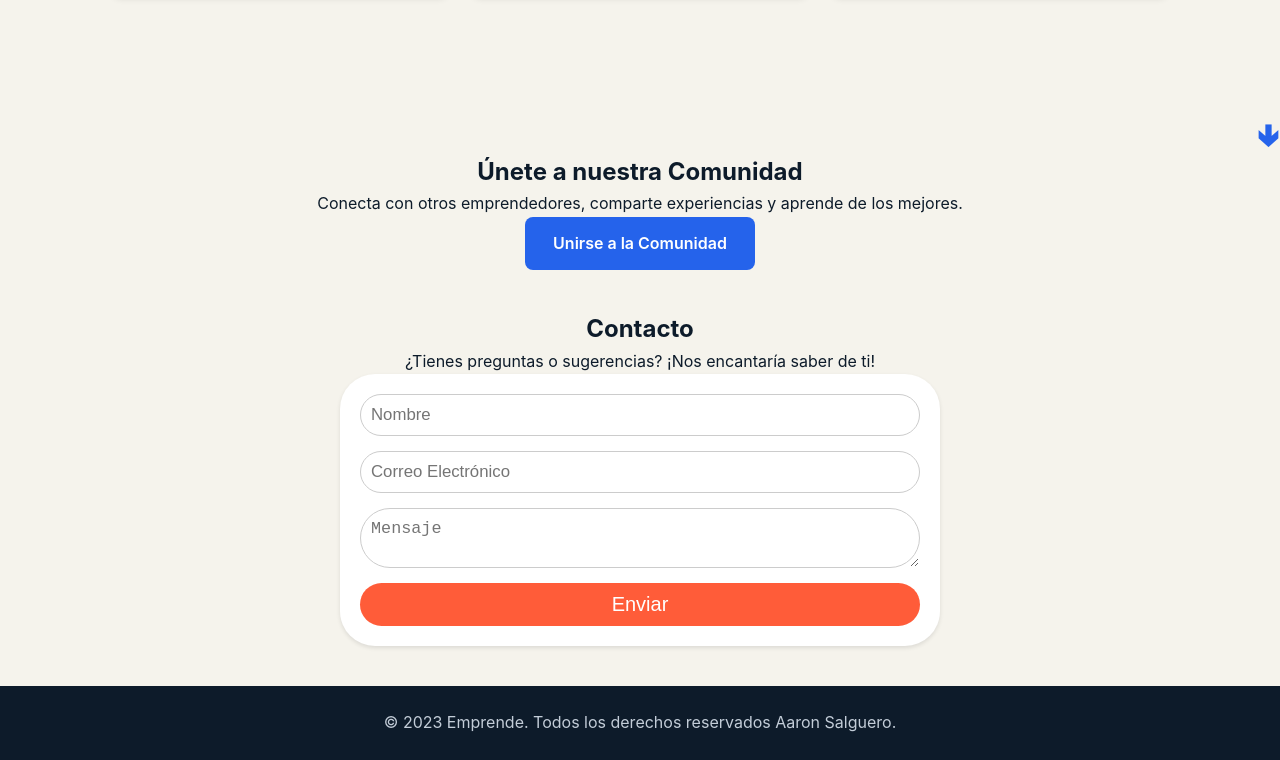
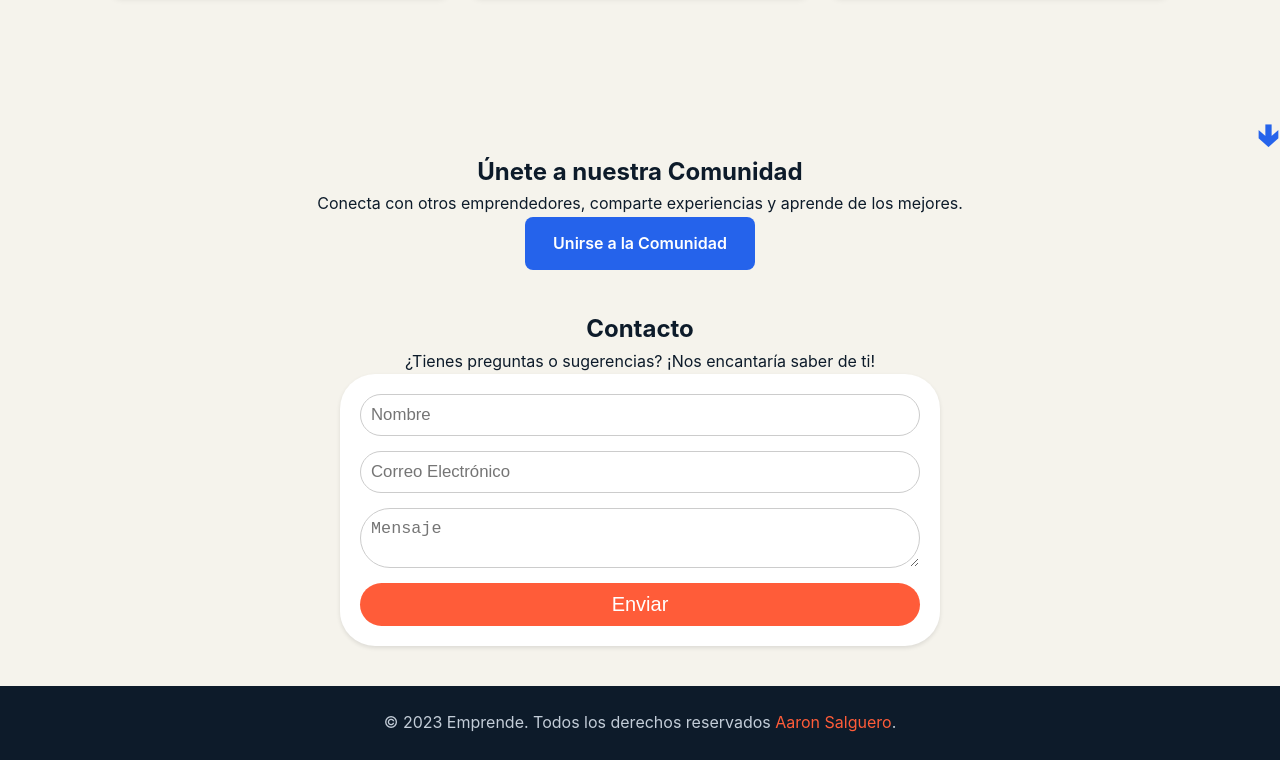
Before and after one commit to Habacub0/landing-emprendedores, a plain HTML site: page index.html in a window 1280 px wide. Shown: the part 652-1412 px from the top of the page. Drawn offline with Linux system fonts and the light colour scheme.

Commit message:
feat(estilo): agrega color al autor dentro del footer

```diff
--- a/css/main.css
+++ b/css/main.css
@@ -11,7 +11,9 @@ body {
   color: #0d1b2a;
   line-height: 1.6;
 }
-
+ span{
+  color: #ff5c39;
+}
 .site-header {
   background: #0d1b2a;
 }
```
